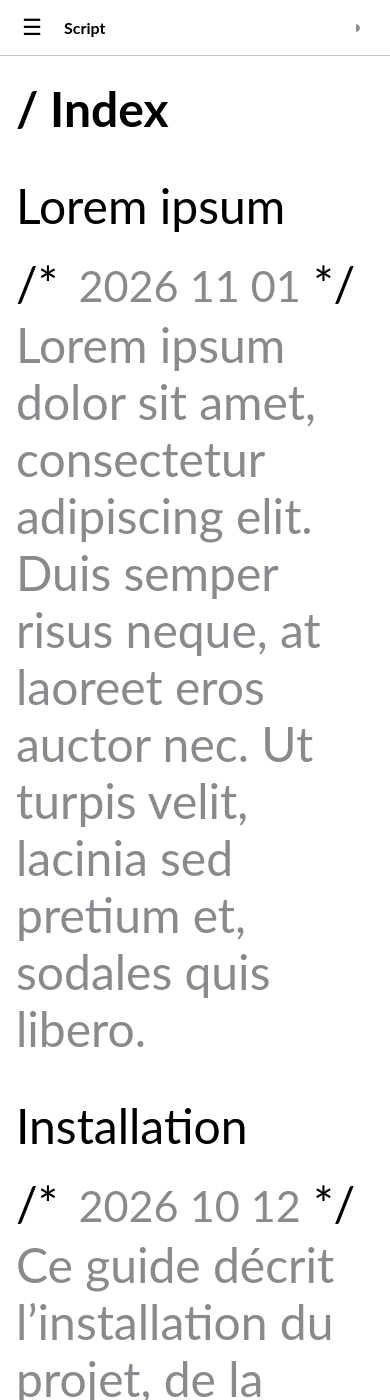
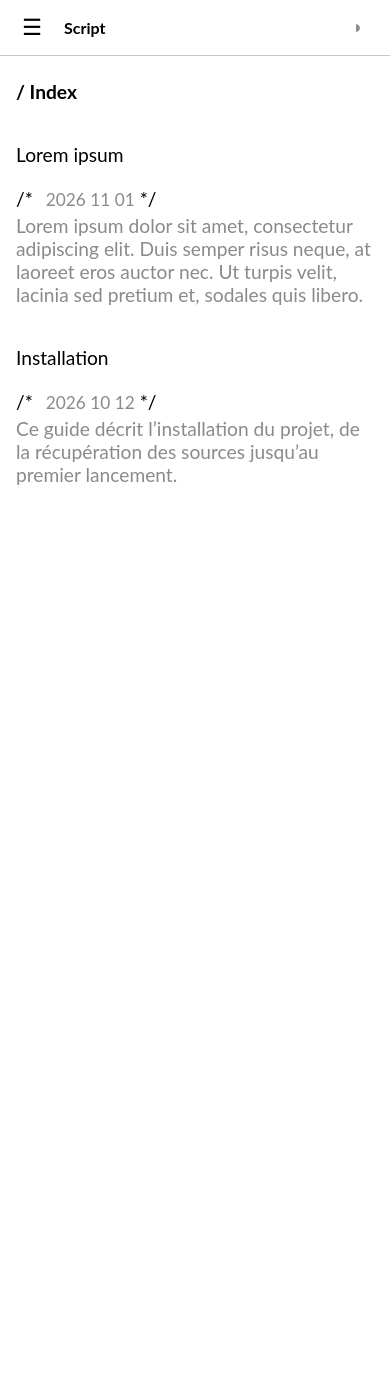
Before and after one commit to script-txt/script-txt.github.io, a Jekyll site: the page built from index.html, in a window 390 px wide and 1400 px high. Built offline with Jekyll 4.4.1, drawn with Linux system fonts in a browser that asks for light colours; some web fonts are replaced.

Commit message:
Update default.html

```diff
--- a/_layouts/default.html
+++ b/_layouts/default.html
@@ -40,7 +40,7 @@
     url("https://github.com/hakger/latolatin-webfont/blob/4a7162e18a6a01f2ce87dec05c4e4605d8167eb6/fonts/lato-regular.woff2") format("woff2"),
     url("https://github.com/hakger/latolatin-webfont/blob/4a7162e18a6a01f2ce87dec05c4e4605d8167eb6/fonts/lato-regular.woff") format("woff");
   }
-  body { margin: 0; background: var(--bg); color: var(--fg); font: 20px/1.7; font-family: Lato, sans-serif; }
+  body { margin: 0; background: var(--bg); color: var(--fg); font: 20px/1.7; font-family: "Lato", sans-serif; }
   a { color: inherit; text-decoration: none; }
 
   /* En-tête : fond pleine largeur, contenu limité à la largeur de la page */
@@ -144,7 +144,7 @@
       transition: transform .2s ease;
     }
     .sidebar.open { transform: none; }
-    main { font-size: 300%; padding: 1.5rem 1rem 3rem; }
+    main { font-size: 120%; padding: 1.5rem 1rem 3rem; }
 
   }
   @media (prefers-reduced-motion: reduce) {
```
